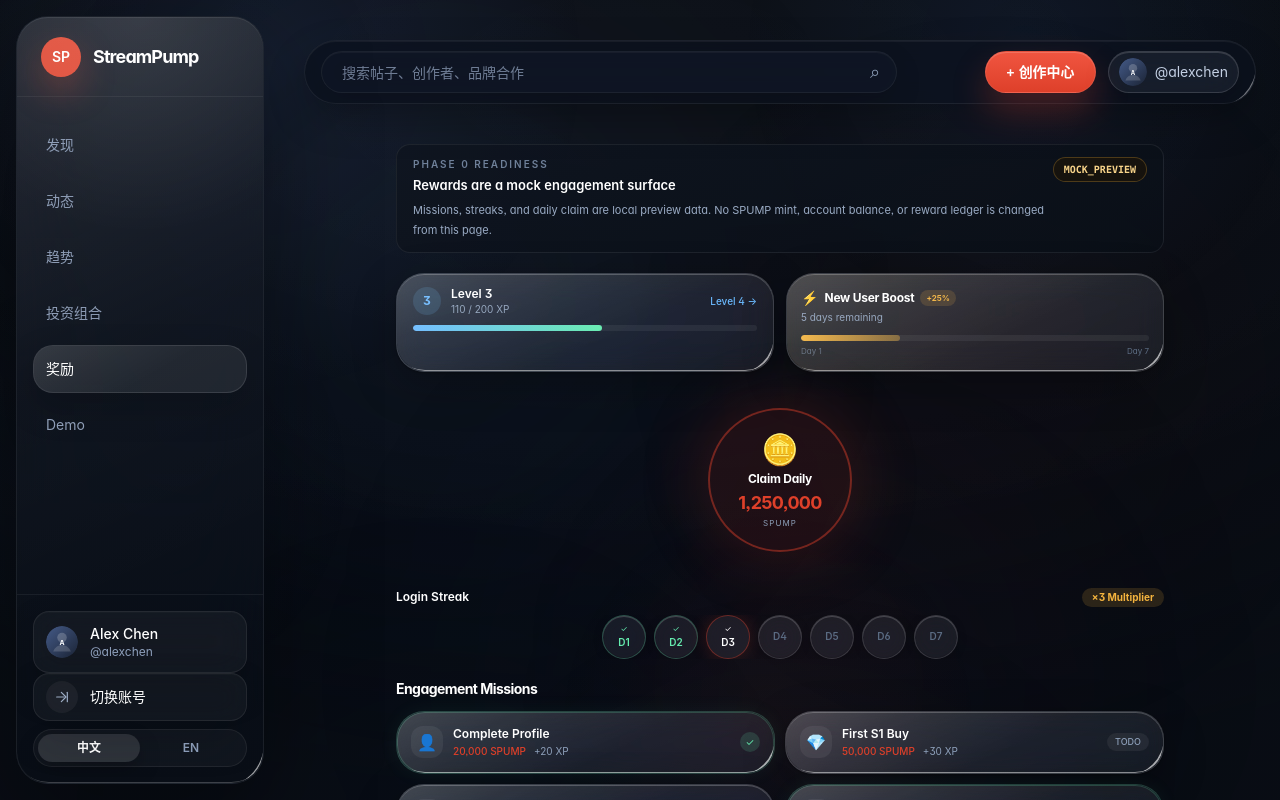
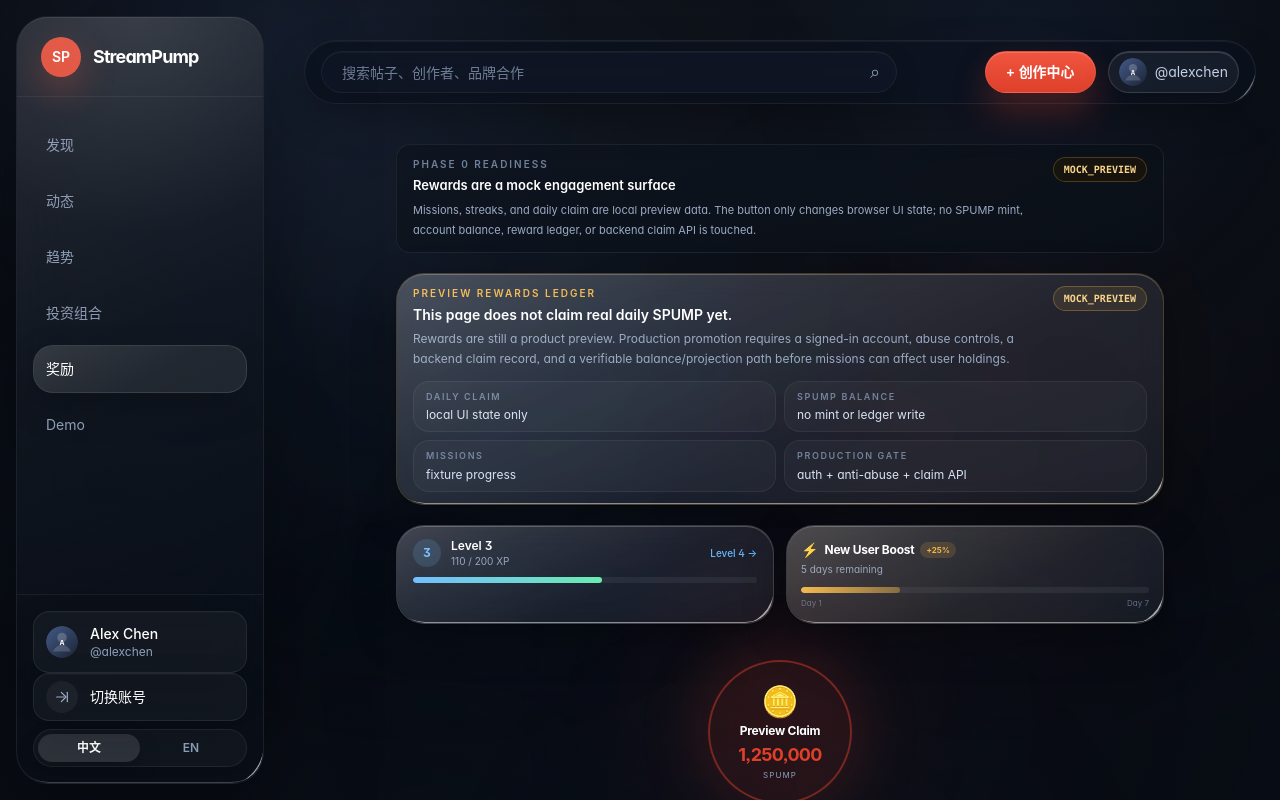
Before and after one commit to Carstin520/StreamPump, a Next.js app in the folder app/: page /rewards in a window 1280 px wide. Shown: the top 800 px of the page. Built offline with nearby package versions, Linux system fonts and the light colour scheme.

Commit message:
chore: clarify rewards preview boundaries

```diff
--- a/app/src/pages/rewards.tsx
+++ b/app/src/pages/rewards.tsx
@@ -20,6 +20,12 @@ const LEVEL_XP = 200;
 const CURRENT_LEVEL = 3;
 const STREAK = 3;
 const BOOST_DAYS_LEFT = 5;
+const REWARD_BOUNDARIES = [
+  { label: "Daily claim", value: "local UI state only" },
+  { label: "SPUMP balance", value: "no mint or ledger write" },
+  { label: "Missions", value: "fixture progress" },
+  { label: "Production gate", value: "auth + anti-abuse + claim API" },
+] as const;
 
 function fmt(n: number) {
   return n.toLocaleString("en-US");
@@ -42,10 +48,34 @@ export default function RewardsPage() {
       <PageShell>
         <div className="mx-auto max-w-3xl space-y-5">
           <ProductReadinessBanner
-            description="Missions, streaks, and daily claim are local preview data. No SPUMP mint, account balance, or reward ledger is changed from this page."
+            description="Missions, streaks, and daily claim are local preview data. The button only changes browser UI state; no SPUMP mint, account balance, reward ledger, or backend claim API is touched."
             status="MOCK_PREVIEW"
             title="Rewards are a mock engagement surface"
           />
+
+          <section className="glass-card section-enter border-[#f3b33e]/20 px-4 py-3">
+            <div className="flex flex-col gap-3 sm:flex-row sm:items-start sm:justify-between">
+              <div>
+                <p className="text-[10px] font-semibold uppercase tracking-[0.2em] text-[#f3b33e]">Preview rewards ledger</p>
+                <p className="mt-1 text-sm font-semibold text-white">This page does not claim real daily SPUMP yet.</p>
+                <p className="mt-1 max-w-2xl text-xs leading-5 text-[#95a6bf]">
+                  Rewards are still a product preview. Production promotion requires a signed-in account, abuse controls, a backend claim record,
+                  and a verifiable balance/projection path before missions can affect user holdings.
+                </p>
+              </div>
+              <span className="w-fit rounded-full border border-[#f3b33e]/30 bg-[#f3b33e]/10 px-2.5 py-1 font-mono text-[10px] font-semibold text-[#f8d48a]">
+                MOCK_PREVIEW
+              </span>
+            </div>
+            <div className="mt-3 grid gap-2 sm:grid-cols-2">
+              {REWARD_BOUNDARIES.map((item) => (
+                <div className="rounded-2xl border border-white/[0.06] bg-white/[0.03] px-3 py-2" key={item.label}>
+                  <p className="text-[9px] font-semibold uppercase tracking-[0.18em] text-[#6f8099]">{item.label}</p>
+                  <p className="mt-1 text-xs text-[#d7e3f4]">{item.value}</p>
+                </div>
+              ))}
+            </div>
+          </section>
 
           {/* Row 1: XP bar (left) + New User Boost (right) — parallel */}
           <div className="grid gap-3 md:grid-cols-2">
@@ -108,6 +138,7 @@ export default function RewardsPage() {
                 <span className="absolute inset-0 -m-3 rounded-full bg-[#65ecaf]/8" />
               )}
               <button
+                aria-label="Preview daily SPUMP claim"
                 className={`relative z-10 flex h-32 w-32 flex-col items-center justify-center rounded-full border-2 transition-all duration-500 md:h-36 md:w-36 ${
                   claimed
                     ? "border-[#65ecaf]/40 bg-[#65ecaf]/10 shadow-[0_0_50px_rgba(101,236,175,0.18)]"
@@ -120,14 +151,14 @@ export default function RewardsPage() {
                 {claimed ? (
                   <>
                     <span className="text-2xl">✓</span>
-                    <span className="mt-0.5 text-sm font-bold tracking-[-0.03em] text-[#65ecaf]">Claimed!</span>
+                    <span className="mt-0.5 text-sm font-bold tracking-[-0.03em] text-[#65ecaf]">Previewed</span>
                     <span className="text-xs font-medium text-[#65ecaf]/70">{fmt(DAILY_AMOUNT)}</span>
-                    <span className="text-[8px] uppercase tracking-[0.14em] text-[#65ecaf]/50">SPUMP</span>
+                    <span className="text-center text-[8px] uppercase tracking-[0.14em] text-[#65ecaf]/50">local state</span>
                   </>
                 ) : (
                   <>
                     <span className="text-3xl">🪙</span>
-                    <span className="mt-1 text-xs font-bold tracking-[-0.02em] text-white">Claim Daily</span>
+                    <span className="mt-1 text-xs font-bold tracking-[-0.02em] text-white">Preview Claim</span>
                     <span className="mt-0.5 text-lg font-bold tracking-[-0.04em] text-[#de402a]">{fmt(DAILY_AMOUNT)}</span>
                     <span className="text-[8px] uppercase tracking-[0.14em] text-[#8ea0ba]">SPUMP</span>
                   </>
@@ -198,12 +229,12 @@ export default function RewardsPage() {
                       </div>
                     </div>
                     {m.done ? (
-                      <span className="flex h-5 w-5 items-center justify-center rounded-full bg-[#65ecaf]/15 text-[10px] text-[#65ecaf]">
-                        ✓
+                      <span className="rounded-full bg-[#65ecaf]/15 px-2 py-0.5 text-[9px] font-medium text-[#65ecaf]">
+                        Fixture
                       </span>
                     ) : (
                       <span className="rounded-full bg-white/[0.06] px-2 py-0.5 text-[9px] font-medium text-[#8ea0ba]">
-                        TODO
+                        Preview
                       </span>
                     )}
                   </div>
```
Also changed, not shown: 1 other file (tests, documents, lock files or other folders).
